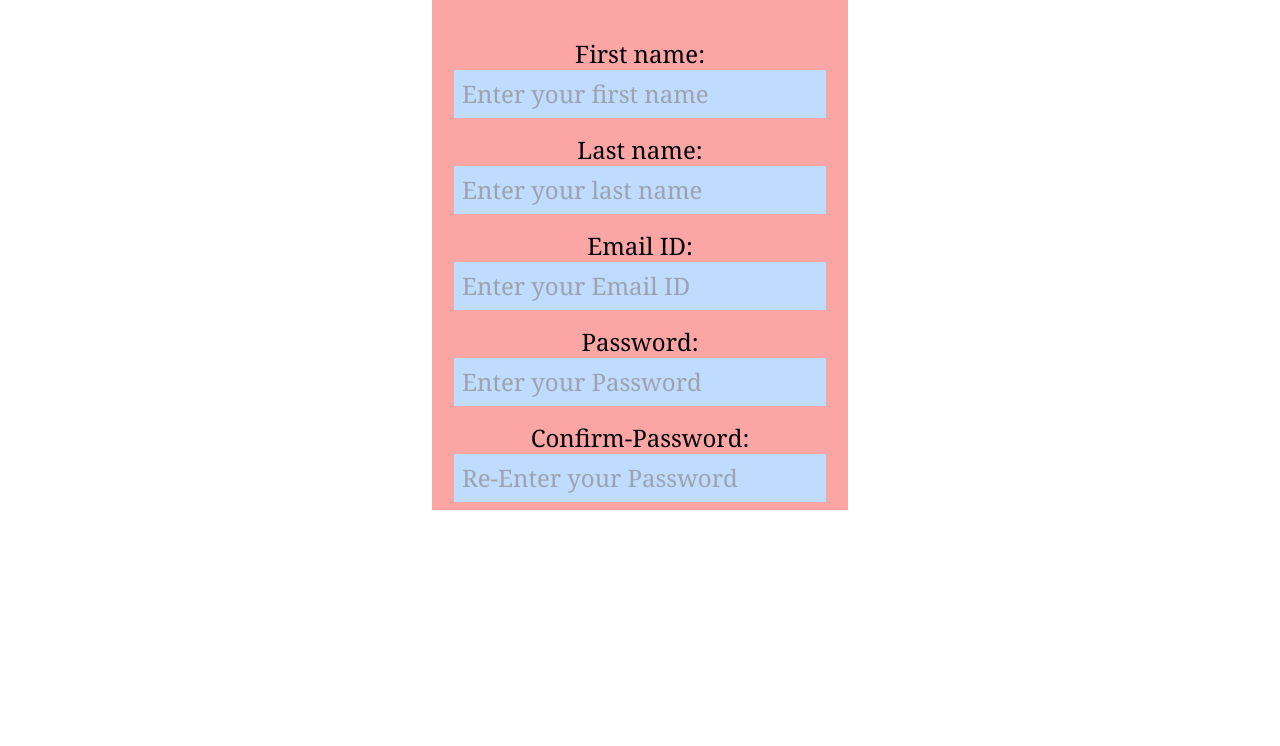
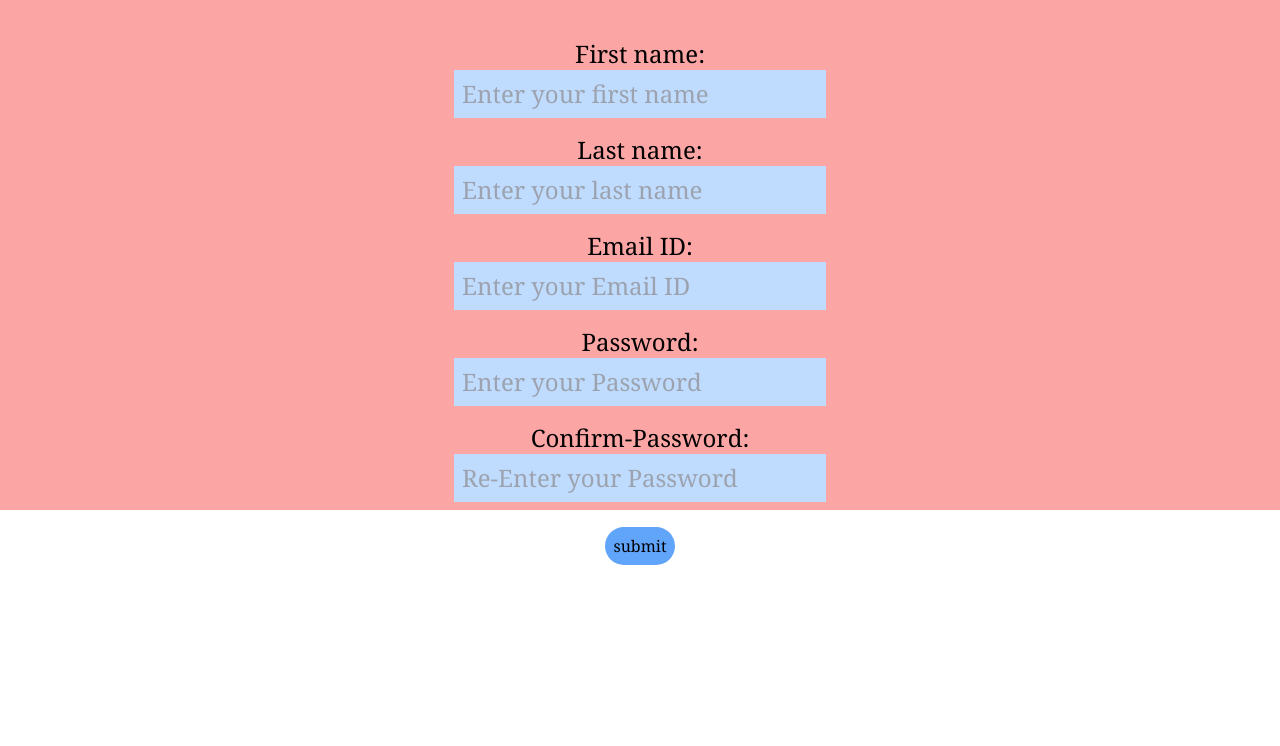
Before and after one commit to Harshit31119112/tailwind-css, a website built with Vite: page login.html in a window 1280 px wide. Shown: the part 54-800 px from the top of the page. Built offline with nearby package versions, Linux system fonts and the light colour scheme.

Commit message:
1 file modified

```diff
--- a/login.html
+++ b/login.html
@@ -1,38 +1,65 @@
 <!DOCTYPE html>
 <html lang="en">
-
   <head>
-    <meta charset="UTF-8">
-    <meta http-equiv="X-UA-Compatible" content="IE=edge">
-    <meta name="viewport" content="width=device-width, initial-scale=1.0">
+    <meta charset="UTF-8" />
+    <meta http-equiv="X-UA-Compatible" content="IE=edge" />
+    <meta name="viewport" content="width=device-width, initial-scale=1.0" />
     <script src="https://cdn.tailwindcss.com"></script>
-    <link rel="stylesheet" href="/style.css">
+    <link rel="stylesheet" href="/style.css" />
     <title>login page</title>
   </head>
 
-<body class="px-56 font-serif ">
-    <form class=" mx-52 text-center">
+  <body class="font-serif text-center">
+    <form class="text-center">
       <div class="bg-red-300">
-            <h1 class="text-3xl ">Login form</h1> <br><br>
+        <h1 class="text-3xl">Login form</h1>
+        <br /><br />
 
-            <h1 class="text-2xl p-2 ">First name: <br>
-                <input type="text" class="bg-blue-200 p-2" placeholder="Enter your first name">
+        <h1 class="text-2xl p-2">
+          First name: <br />
+          <input
+            type="text"
+            class="bg-blue-200 p-2"
+            placeholder="Enter your first name"
+          />
         </h1>
-            <h1 class="text-2xl p-2 ">Last name: <br>
-                <input type="text" class="bg-blue-200 p-2" placeholder="Enter your last name">
+        <h1 class="text-2xl p-2">
+          Last name: <br />
+          <input
+            type="text"
+            class="bg-blue-200 p-2"
+            placeholder="Enter your last name"
+          />
         </h1>
-            <h1 class="text-2xl p-2  ">Email ID: <br>
-                <input type="email" class="bg-blue-200 p-2" placeholder="Enter your Email ID">
+        <h1 class="text-2xl p-2">
+          Email ID: <br />
+          <input
+            type="email"
+            class="bg-blue-200 p-2"
+            placeholder="Enter your Email ID"
+          />
         </h1>
-            <h1 class="text-2xl p-2  ">Password: <br>
-                <input type="password" class="bg-blue-200 p-2" placeholder="Enter your Password">
+        <h1 class="text-2xl p-2">
+          Password: <br />
+          <input
+            type="password"
+            class="bg-blue-200 p-2"
+            placeholder="Enter your Password"
+          />
         </h1>
-            <h1 class="text-2xl p-2  ">Confirm-Password: <br>
-                <input type="password" class="bg-blue-200 p-2" placeholder="Re-Enter your Password">
+        <h1 class="text-2xl p-2">
+          Confirm-Password: <br />
+          <input
+            type="password"
+            class="bg-blue-200 p-2"
+            placeholder="Re-Enter your Password"
+          />
         </h1>
       </div>
-
     </form>
+    <br />
+    <a href="/index.html" class="bg-blue-400 m-20 w-6 p-2 rounded-full">
+      submit</a
+    >
   </body>
-
 </html>
```
Lines whose indentation alone changed are shown as unchanged.
